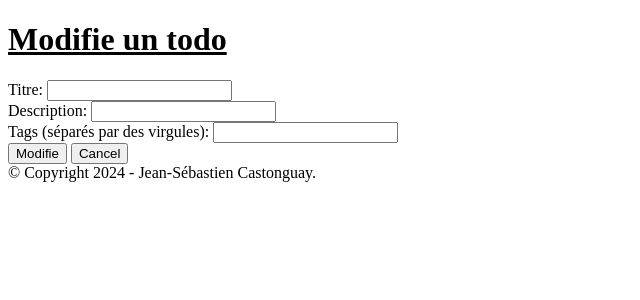
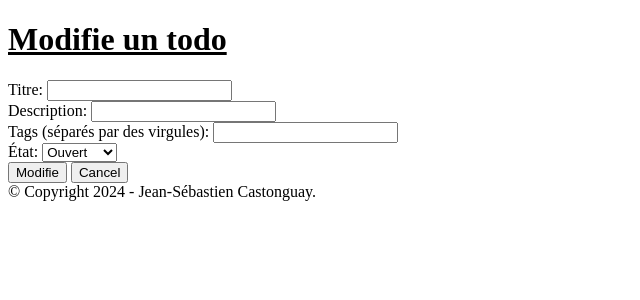
Before and after one commit to jscastonguay/teluq-inf2020-python-exercices, a Flask app: template TravailNo3/app/templates/modifie.html in a window 1280 px wide. Shown: the top 300 px of the page, without its empty margins (0-640 px from the left). Run offline with Flask 3, Linux system fonts and the light colour scheme; the template is opened without the code that fills it, so the values that code supplies are empty; parts of the project's set-up code (start-up, migrations or seed data) failed here and were passed over.

Commit message:
Problème avec accès à l'argument du get réglé. La modification de l'état ne fonctionne pas. Il y a missmatch entre la "string" et le enum.

```diff
--- a/TravailNo3/app/liste_todo.py
+++ b/TravailNo3/app/liste_todo.py
@@ -85,6 +85,10 @@ class ListeTodo:
         #TODO géré les exceptions
         index = next((i for i, a_modifier in enumerate(ListeTodo._liste) if a_modifier["uuid"] == todo["uuid"]), None)
         ListeTodo._liste[index] = todo
+        self._sauvegarde(todo)
+
+    def get_nb(self):
+        return len(ListeTodo._liste)
 
 
 
--- a/TravailNo3/app/main.py
+++ b/TravailNo3/app/main.py
@@ -37,7 +37,7 @@ def submit():
 
 @app.route('/modifie', methods=['GET', 'POST'])
 def modifie():
-    uuid = request.form.get('uuid')
+    uuid = request.args.get('uuid')
     todo = liste.get(uuid)[0]
     if request.method == "GET":
         return render_template("modifie.html", todo = todo)
@@ -45,6 +45,15 @@ def modifie():
         todo["titre"] = request.form["titre"]
         todo["description"] = request.form["description"]
         todo["tags"] = request.form["tags"]
+        match request.form["etat"]:
+            case "ouvert":
+                todo["etat"] = Etat.OUVERT.value
+            case "en_cours":
+                todo["etat"] = Etat.EN_COURS.value
+            case "fermer":
+                todo["etat"] = Etat.FERMEE.value
+            case _:
+                pass
         liste.modifie(todo)
         return redirect("/")
 
--- a/TravailNo3/app/templates/modifie.html
+++ b/TravailNo3/app/templates/modifie.html
@@ -17,6 +17,12 @@
   <input type="text" id="description" name="description" value='{{ todo["description"]}}'><br>
   <label for="tags">Tags (séparés par des virgules):</label>
   <input type="text" id="tags" name="tags" value='{{ todo["tags"]}}'><br>
+  <label for="État">État:</label>
+  <select name="etat" id="etat">
+    <option value="ouvert">Ouvert</option>
+    <option value="en_cours">En cours</option>
+    <option value="fermer">Fermer</option>
+  </select><br>
   <input type="submit" value="Modifie">
   <button id="ajoute" type="button" onclick="window.location.href = '{{ url_for('index') }}' ; " class="button">Cancel</button>
 </form>
--- /dev/null
+++ b/TravailNo3/app/todo/17a85aa6-adf6-11ef-9c8e-98541b76ef66.json
@@ -0,0 +1 @@
+{"uuid": "17a85aa6-adf6-11ef-9c8e-98541b76ef66", "date_creation": "2024-11-28 21:03:14", "etat": "OUVERT", "titre": "asfsdfsdfs", "description": "sdfsdfdssdf", "tags": ["sfsdsdfsdfds"]}
--- a/TravailNo3/app/todo/188362b1-ad24-11ef-be82-98541b76ef66.json
+++ /dev/null
@@ -1 +0,0 @@
-{"uuid": "188362b1-ad24-11ef-be82-98541b76ef66", "date_creation": "2024-11-27", "etat": "OUVERT", "titre": "Test 3", "description": "Voici le test no 3", "tags": "toto, titi, tata"}
--- /dev/null
+++ b/TravailNo3/app/todo/5a1e8db1-adf5-11ef-a132-98541b76ef66.json
@@ -0,0 +1 @@
+{"uuid": "5a1e8db1-adf5-11ef-a132-98541b76ef66", "date_creation": "2024-11-28 20:57:56", "etat": 1, "titre": "test toto 36", "description": "ceci est un test no toto 36 voila ", "tags": "['test1', ' test2', 'test3', '36']"}
--- /dev/null
+++ b/TravailNo3/app/todo/a3f2cb05-adf5-11ef-9188-98541b76ef66.json
@@ -0,0 +1 @@
+{"uuid": "a3f2cb05-adf5-11ef-9188-98541b76ef66", "date_creation": "2024-11-28 21:00:00", "etat": 1, "titre": "tata", "description": "toto", "tags": "['titi']"}
```
